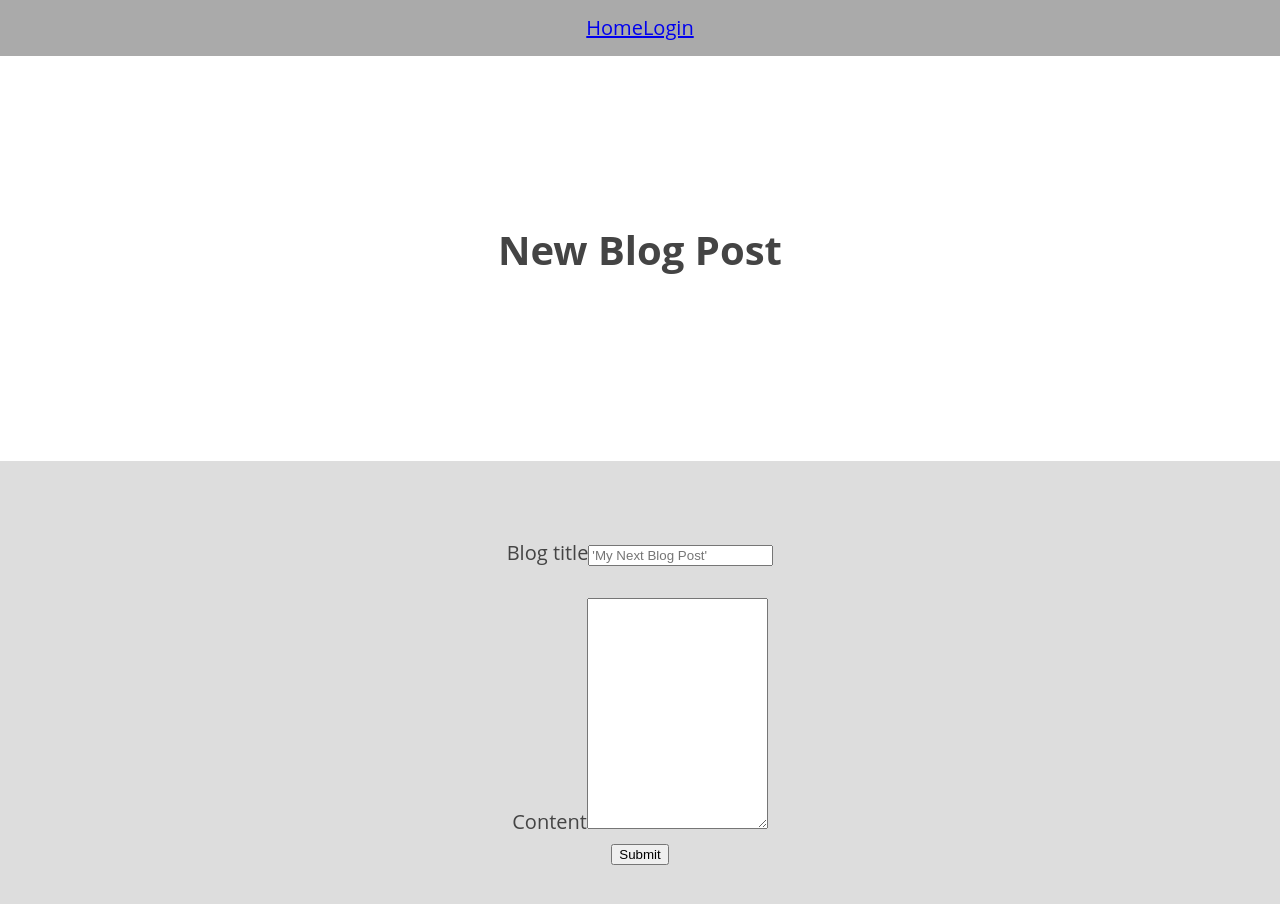
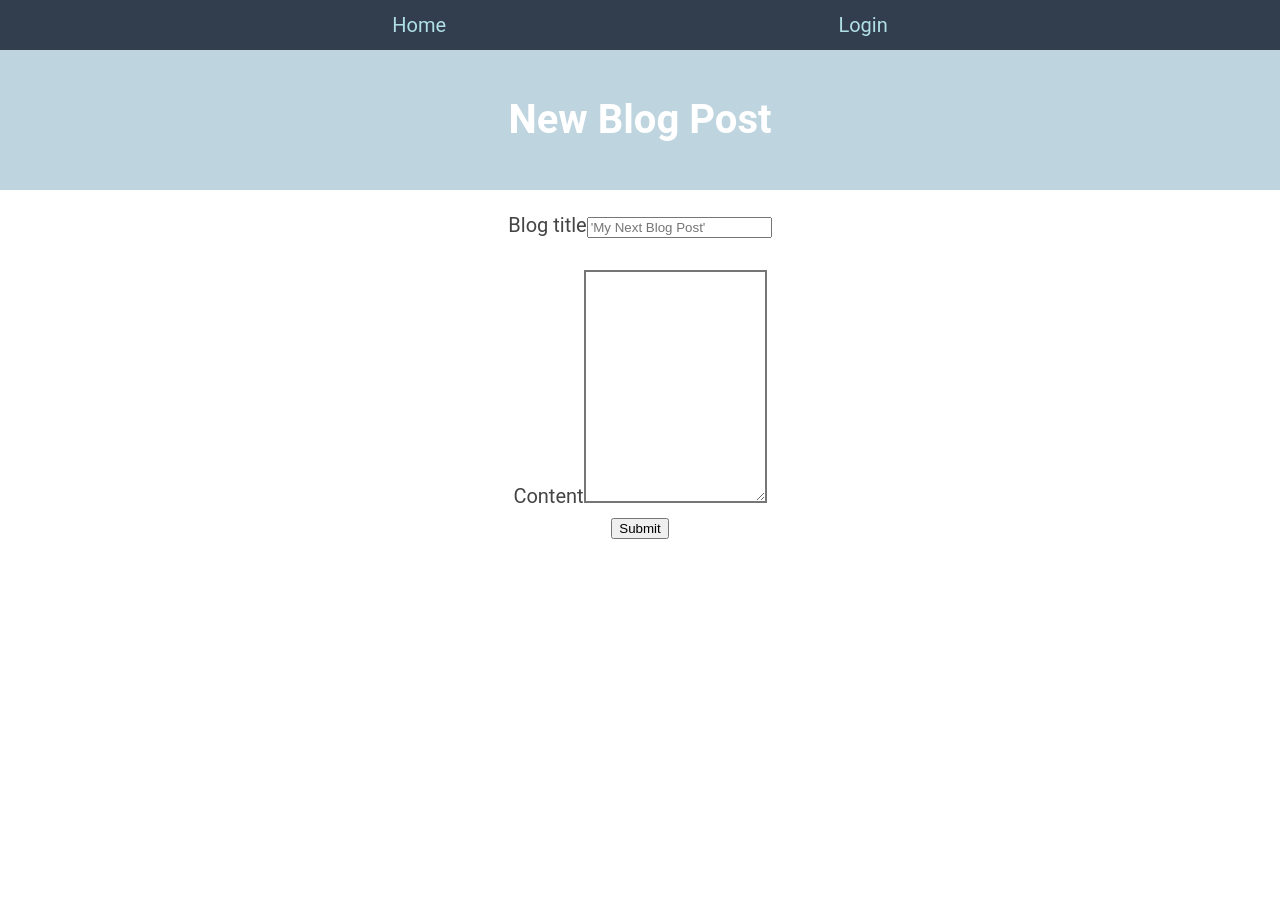
Before and after one commit to PowerUpSoup/Family-Blog, a React (Create React App) app: page /new-blog-post in a window 1280 px wide. Shown: the top 904 px of the page. After the commit the page ends 800 px from the top, so only its background shows below. Built offline with nearby package versions, Linux system fonts and the light colour scheme; no server answers.

Commit message:
added styling and a couple adjustments to the way input fields work

```diff
--- a/src/App.css
+++ b/src/App.css
@@ -1,77 +1,114 @@
-* {
-  box-sizing: border-box;
-}
-
-body {
-  font-family: "Open Sans",
-  sans-serif;
+.App {
+  font-family: Roboto, -apple-system, BlinkMacSystemFont, "Segoe UI", "Roboto", "Oxygen",
+    "Ubuntu", "Cantarell", "Fira Sans", "Droid Sans", "Helvetica Neue",
+    sans-serif;
   font-size: 20px;
   color: #444;
   text-align: center;
   line-height: 1.5;
 }
 
-nav,
-footer {
-  padding: 1% 0;
-  background-color: #aaa;
-}
 
-nav {
-  position: fixed;
+
+.App_nav {
+  display: flex;
+  flex-direction: row;
+  justify-content: space-evenly;
+  background-color: #323e4e;
+  position: static;
   top: 0;
   left: 0;
   right: 0;
-  z-index: 10;
+  height: 50px;
 }
 
-.newBlogPost_div {
-  margin-top: 40px;
+.App_nav a {
+  padding-top: 10px;
+  padding-bottom: 10px;
+  color: powderblue;
+  text-decoration: none;
 }
 
+.App_nav a:hover {
+  color: yellow;
+  transition: color 0.6s ease;
+}
+
+.App_footer{
+  position: absolute;
+  bottom: 0;
+  width: 100%;
+  height: 2.5rem;
+  background-color: #323e4e;
+  color: powderblue;
+}
+
+/* .App_main {
+
+} */
+
+main header {
+  margin: 100;
+  background-color: #bed4df
+}
+
+.banner, h1 {
+  margin: 0;
+  color: white;
+  padding-top: 40px;
+  padding-bottom: 40px;
+}
+
+.Writer-Menu {
+  padding-top: 20px;
+}
+
+.writer_name {
+  font-size: 26px;
+  font-weight: 300;
+  color: #323e4e;
+  font-family: Raleway, Arial, Helvetica, sans-serif;
+}
+
+.writer__menu__article__list {
+  padding: 0px;
+}
+
+.Writer-Menu li {
+  list-style: none;
 
 
-header {
-  padding: 12% 0;
 }
 
-section {
-  min-height: 200px;
-  padding: 6% 0;
-  background-color: #bbb;
+.Writer-Menu li a {
+  text-decoration: none;
+  color: darkblue;
+
 }
 
-section:nth-child(even) {
-  background-color: #ddd;
+.Writer-Menu li a:hover {
+  text-decoration: underline;
 }
 
-
-@media (prefers-reduced-motion: no-preference) {
-  .App-logo {
-    animation: App-logo-spin infinite 20s linear;
-  }
+.Writer-Menu li a:visited {
+  color: rgb(75, 75, 209);
 }
 
-.App-header {
-  background-color: #282c34;
-  min-height: 100vh;
-  display: flex;
-  flex-direction: column;
-  align-items: center;
-  justify-content: center;
-  font-size: calc(10px + 2vmin);
-  color: white;
+.title_div {
+  padding-top: 20px;
+  border-width: 2px;
 }
 
-.App-link {
-  color: #61dafb;
+.content_div_input {
+  border-width: 2px;
 }
 
-@keyframes App-logo-spin {
-  from {
-    transform: rotate(0deg);
-  }
-  to {
-    transform: rotate(360deg);
-  }
+.blog-post-content {
+  width: 100%;
+  white-space: pre-wrap;
+  word-wrap: break-word;
 }
+
+.create-comment-input {
+  width: 180px;
+}
--- a/src/App.js
+++ b/src/App.js
@@ -83,7 +83,7 @@ class App extends Component {
 
   renderNewBlogPostNavButton() {
     if ((this.state.isLoggedIn) && (this.state.loggedInUser.writer)) {
-      return <Link to='/new-blog-post'>New blog post</Link>
+      return <Link to='/new-blog-post'>New blog post     </Link>
     } else {
       return null
     }
@@ -108,7 +108,7 @@ class App extends Component {
       <ApiContext.Provider value={value}>
         <div className="App">
           <nav className="App_nav">
-            <Link to='/'>Home</Link>
+            <Link to='/'>Home  </Link>
             {this.renderNewBlogPostNavButton()}
             {this.state.isLoggedIn
               ? (<Link to="/" onClick={() => this.logOutUser()}>Logout</Link>)
--- a/src/BlogContentPage/BlogContent.js
+++ b/src/BlogContentPage/BlogContent.js
@@ -19,7 +19,7 @@ class BlogContent extends Component {
                         <h1>{article.title}</h1>
                     </header>
                     <div>
-                        <pre>{article.content}</pre>
+                        <pre className="blog-post-content">{article.content}</pre>
                     </div>
                 </div>
 
--- a/src/CommentForm/CommentForm.js
+++ b/src/CommentForm/CommentForm.js
@@ -6,21 +6,12 @@ class CommentForm extends Component {
 
     static contextType = ApiContext;
 
-    formatDateTime() {
-        const today = new Date();
-        const date = today.getFullYear()+'-'+(today.getMonth()+1)+'-'+today.getDate();
-        const time = today.getHours() + ":" + today.getMinutes() + ":" + today.getSeconds();
-        const dateTime = date+' '+time;
-        return dateTime
-      }
-
     handleSubmitComment = (e, articleid) => {
         e.preventDefault();
         const comment = {
             "commentorid": this.context.loggedInUser.id,
             "articleid": articleid,
             "content": this.refs.comment.value,
-            "modified": `${this.formatDateTime()}`,
         }
         fetch(`${config.API_BASE_URL}/comments`, {
             method: 'post',
@@ -47,6 +38,7 @@ class CommentForm extends Component {
                     <div className="create-commment">
                         <label>Leave a comment:</label>
                         <input type="text"
+                            className="create-comment-input"
                             name="comment"
                             placeholder="'Tell us what you thought of that'"
                             ref="comment"
--- a/src/Home/Home.js
+++ b/src/Home/Home.js
@@ -10,7 +10,7 @@ class Home extends Component {
             <div>
                 <main role="main">
                     <header role="banner">
-                        <h1>How to Stop Smiling.<br/>A blog</h1>
+                        <h1>How to Stop Smiling.<br/>A blog.</h1>
                     </header>
                     <div className="Writer-Menu">
                         {this.context.users.map((user, key) => {
@@ -22,7 +22,7 @@ class Home extends Component {
                         })}
                     </div>
                 </main>
-                <footer>Footer</footer>
+
             </div>
         )
     }
--- a/src/LoginPage/LoginPage.js
+++ b/src/LoginPage/LoginPage.js
@@ -103,14 +103,14 @@ class LoginPage extends React.Component {
                         </div>
                         <div className="create-password-first">
                             <label >Enter Password:</label>
-                            <input type="text"
+                            <input type="password"
                                 name="create-password-first"
                                 placeholder="Your Password"
                                 ref="createPasswordFirst"
                                 required />
                             <br />
                             <label >Re-Enter Password:</label>
-                            <input type="text"
+                            <input type="password"
                                 name="create-password-second"
                                 placeholder="Don't use 'password'"
                                 ref="createPasswordSecond"
--- a/src/Menu/Menu.js
+++ b/src/Menu/Menu.js
@@ -12,8 +12,8 @@ class Menu extends Component {
     render() {
         return (
             <div className="writer__menu">
-                <label>{this.capitalizeFirstLetter(this.props.user.name)}</label>
-                <ul>
+                <label className="writer_name">{this.capitalizeFirstLetter(this.props.user.name)} </label>
+                <ul className="writer__menu__article__list">
                     {this.context.articles.map((article, key) => {
                         if (this.props.user.id === article.authorid) {
                             return (
--- a/src/NewBlogPost/NewBlogPost.js
+++ b/src/NewBlogPost/NewBlogPost.js
@@ -55,6 +55,7 @@ class NewBlogPost extends Component {
                         <div className="title_div">
                             <label>Blog title</label>
                             <input type="text"
+                                className="title_div_input"
                                 name="blog_title"
                                 placeholder="'My Next Blog Post'"
                                 ref="blogTitle"
@@ -64,6 +65,7 @@ class NewBlogPost extends Component {
                         <div className="content_div">
                             <label>Content</label>
                             <textarea
+                                className="content_div_input"
                                 name="content"
                                 rows="15"
                                 ref="blogContent"
```
Also changed, not shown: src/Nav/Nav.js (deleted, +0 -14 lines).
